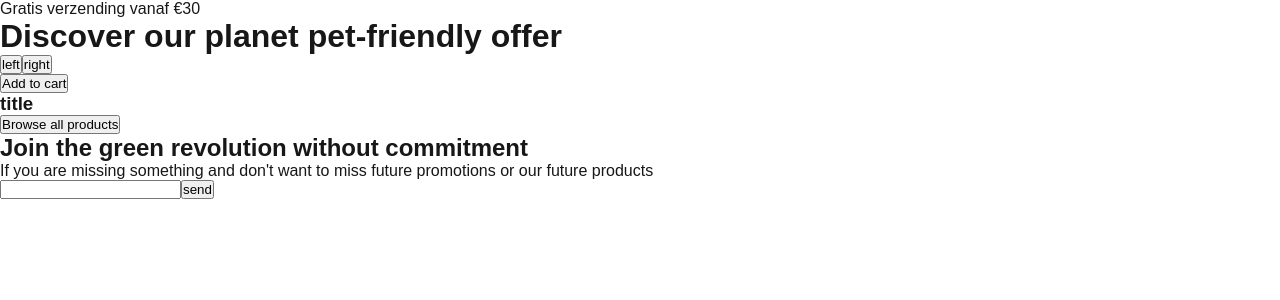
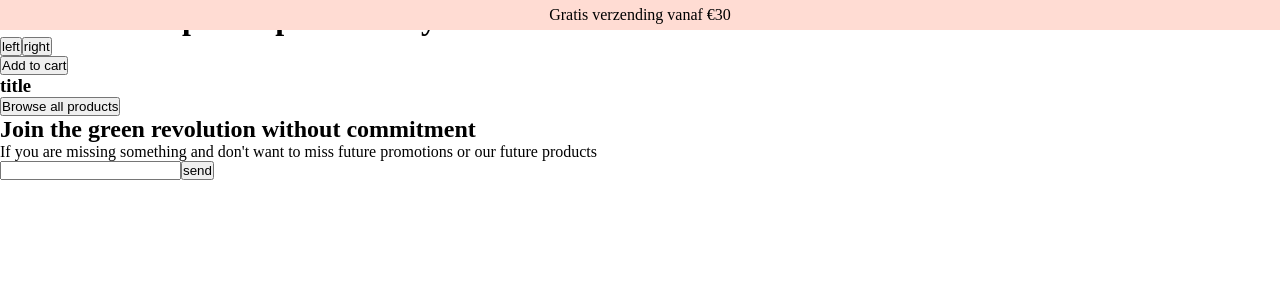
Before and after one commit to Vrixton/gradiweb-prueba, a Next.js app: page / in a window 1280 px wide. Shown: the top 300 px of the page. Built offline with nearby package versions, Linux system fonts and the light colour scheme.

Commit message:
add scss and top-bar

```diff
--- a/app/globals.css
+++ /dev/null
@@ -1,42 +0,0 @@
-:root {
-  --background: #ffffff;
-  --foreground: #171717;
-}
-
-@media (prefers-color-scheme: dark) {
-  :root {
-    --background: #0a0a0a;
-    --foreground: #ededed;
-  }
-}
-
-html,
-body {
-  max-width: 100vw;
-  overflow-x: hidden;
-}
-
-body {
-  color: var(--foreground);
-  background: var(--background);
-  font-family: Arial, Helvetica, sans-serif;
-  -webkit-font-smoothing: antialiased;
-  -moz-osx-font-smoothing: grayscale;
-}
-
-* {
-  box-sizing: border-box;
-  padding: 0;
-  margin: 0;
-}
-
-a {
-  color: inherit;
-  text-decoration: none;
-}
-
-@media (prefers-color-scheme: dark) {
-  html {
-    color-scheme: dark;
-  }
-}
--- /dev/null
+++ b/app/globals.scss
@@ -0,0 +1,8 @@
+* {
+  box-sizing: border-box;
+  padding: 0;
+  margin: 0;
+}
+
+@import "styles/variables.scss";
+@import "styles/topbar.scss";
--- a/app/layout.tsx
+++ b/app/layout.tsx
@@ -1,6 +1,6 @@
 import type { Metadata } from "next";
 import localFont from "next/font/local";
-import "./globals.css";
+import "./globals.scss";
 
 const geistSans = localFont({
   src: "./fonts/GeistVF.woff",
--- a/app/page.tsx
+++ b/app/page.tsx
@@ -1,5 +1,4 @@
-import Image from "next/image";
-import styles from "./page.module.css";
+import Image from "next/image"
 import Layout from "@/app/components/layout/layout"
 import TopBar from "@/app/components/top-bar/top-bar"
 
--- /dev/null
+++ b/app/styles/topbar.scss
@@ -0,0 +1,10 @@
+.top-bar {
+    position: absolute;
+    background: $light-pink;
+    width: 100%;
+    height: 30px;
+    display: flex;
+    justify-content: center;
+    vertical-align: middle;
+    align-items: center;
+}
--- /dev/null
+++ b/app/styles/variables.scss
@@ -0,0 +1 @@
+$light-pink: #FFDCD3;
--- a/next.config.mjs
+++ /dev/null
@@ -1,4 +0,0 @@
-/** @type {import('next').NextConfig} */
-const nextConfig = {};
-
-export default nextConfig;
```
Also changed, not shown: next.config.tsx (added, +11 -0 lines), package.json (+5 -4 lines), 1 other file (tests, documents, lock files or other folders).
